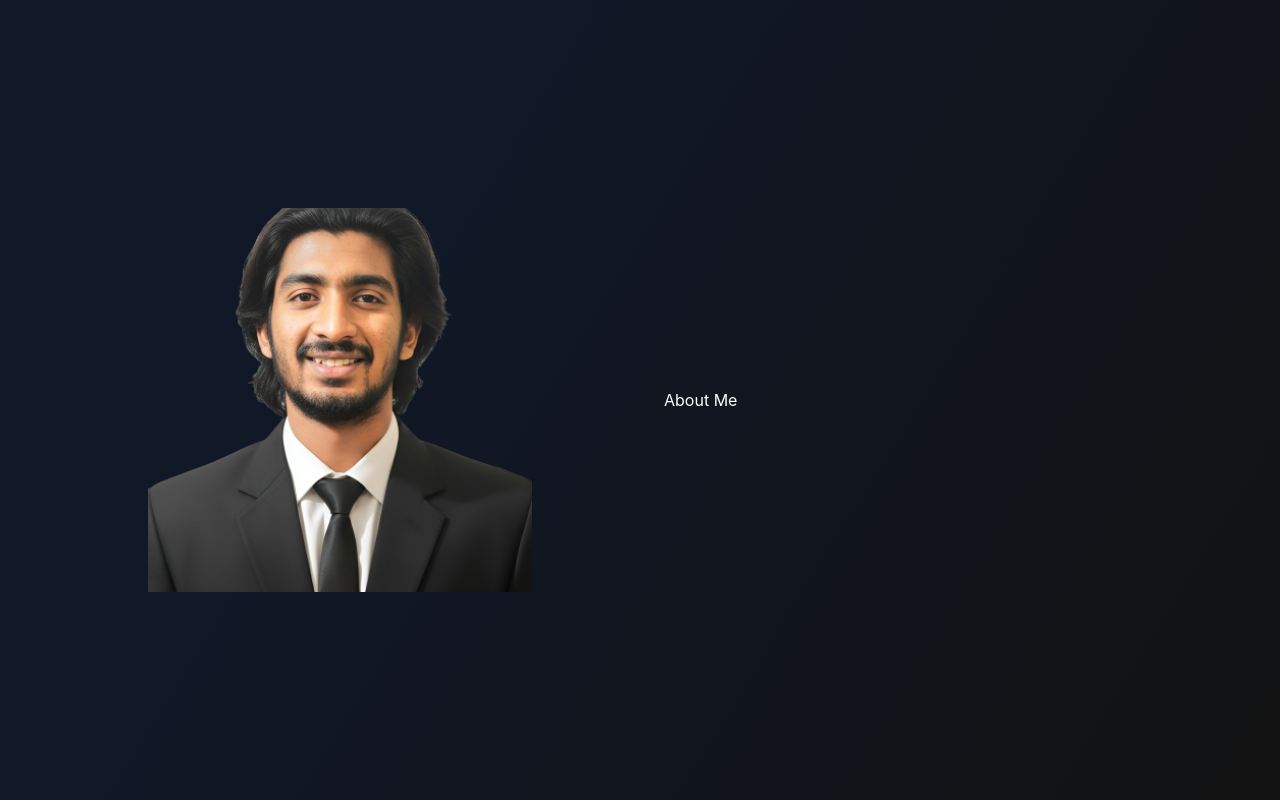
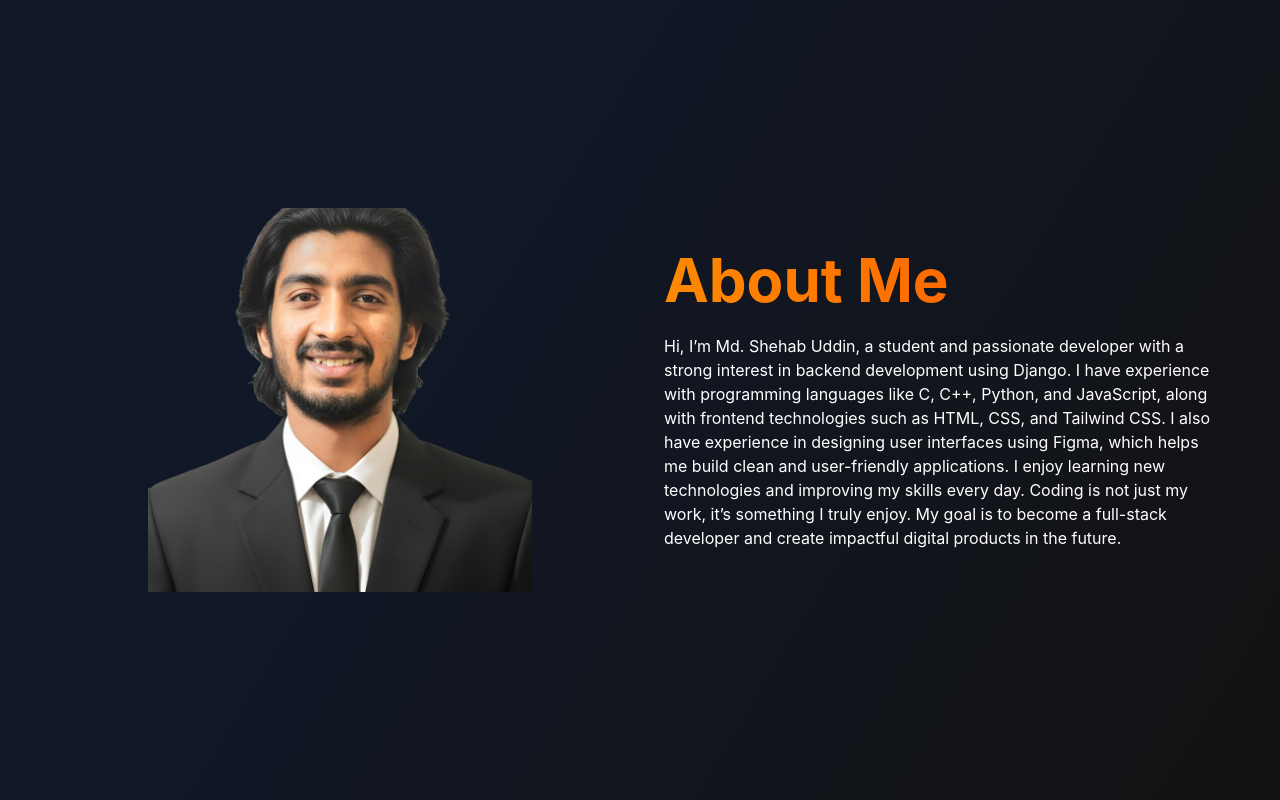
Before and after one commit to shehabuddin380/portfolio-website, a React (Vite) app: page / in a window 1280 px wide. Shown: the part 1268-2068 px from the top of the page. Built offline with nearby package versions, Linux system fonts and the light colour scheme.

Commit message:
add About me

```diff
--- a/src/components/About.jsx
+++ b/src/components/About.jsx
@@ -27,10 +27,19 @@ const About =(darkMode)=>{
 
                 className='text-center lg:text-left relattive order-1 lg:order-2'>
                     <header>
-                        <h1>
+                        <h1 className='text-3xl sm:text-4xl lg:text-5xl xl:text-6xl font-bold mb-4 sm:mb-6 text-transparent bg-linear-to-r from-orange-400 to-orange-600 bg-clip-text'
+                        data-aos="fade-up"
+                        data-aos-delay="400">
                             About Me
                         </h1>
                     </header>
+                    <p>
+                        Hi, I’m Md. Shehab Uddin, a student and passionate developer with a strong interest in backend development using Django.
+                        I have experience with programming languages like C, C++, Python, and JavaScript, along with frontend technologies such as HTML, CSS, and Tailwind CSS.
+                        I also have experience in designing user interfaces using Figma, which helps me build clean and user-friendly applications.
+                        I enjoy learning new technologies and improving my skills every day. Coding is not just my work, it’s something I truly enjoy.
+                        My goal is to become a full-stack developer and create impactful digital products in the future.
+                    </p>
 
                 </article>
 
```
